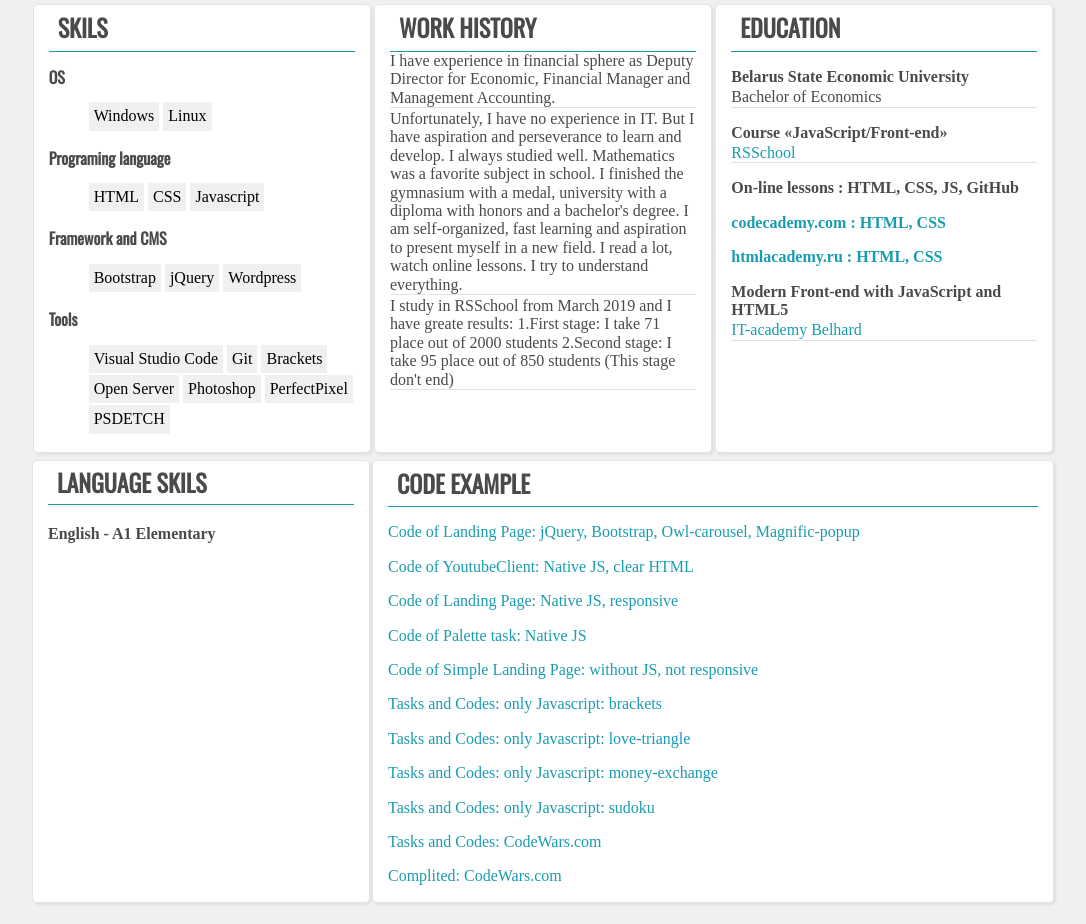
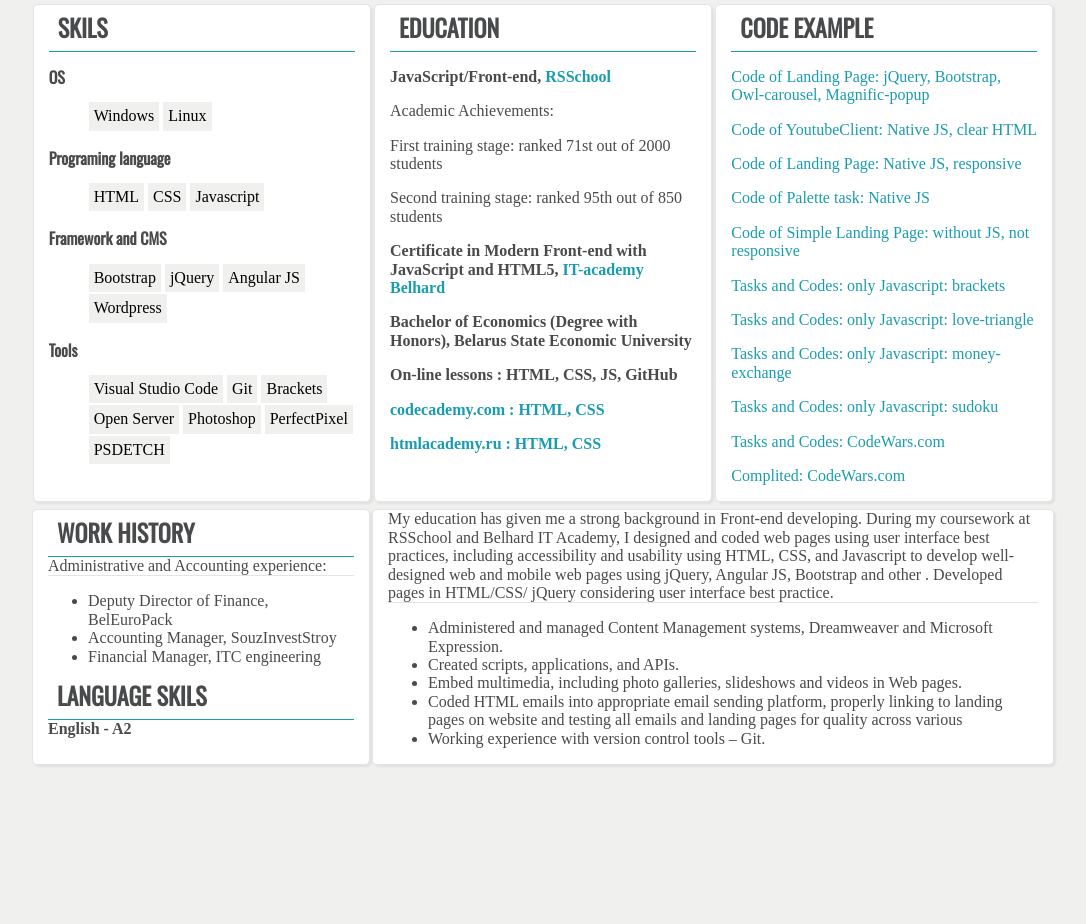
Before and after one commit to yalatan/yalatan.github.io, a plain HTML site: page index.html in a window 1280 px wide. Shown: the part 386-1310 px from the top of the page, without its empty margins (97-1183 px from the left). After the commit the page ends 1172 px from the top, so only its background shows below. Drawn offline with nearby package versions, Linux system fonts and the light colour scheme.

Commit message:
correct text

```diff
--- a/index.html
+++ b/index.html
@@ -6,8 +6,7 @@
     <meta name="viewport" content="width=device-width, initial-scale=1.0">
     <meta http-equiv="X-UA-Compatible" content="ie=edge">
     <link href="https://fonts.googleapis.com/css?family=Oswald" rel="stylesheet">
-    <link rel="stylesheet" href="https://use.fontawesome.com/releases/v5.7.2/css/all.css"
-        integrity="sha384-fnmOCqbTlWIlj8LyTjo7mOUStjsKC4pOpQbqyi7RrhN7udi9RwhKkMHpvLbHG9Sr" crossorigin="anonymous">
+    <link rel="stylesheet" href="https://use.fontawesome.com/releases/v5.7.2/css/all.css" integrity="sha384-fnmOCqbTlWIlj8LyTjo7mOUStjsKC4pOpQbqyi7RrhN7udi9RwhKkMHpvLbHG9Sr" crossorigin="anonymous">
     <link rel="stylesheet" href="normalize.css">
     <link rel="stylesheet" href="main.css">
     <title>CV of Natallia Nikitina</title>
@@ -45,9 +44,7 @@
                 <h2>Summary</h2>
             </div>
             <div class="box-content">
-                <p>I'm seeking a position of Junior Frontend Developer. I'm fond of Frontend. I can use HTML,
-                    CSS, Git. I'm a purposeful person. I am self-organized, fast learning and aspiration to present myself in a new field.
-                    If I don't known something, I prefer studing. I try to education myself as much as possible.</p>
+                <p>I am a self-motivated, creative, and ambitious individual seeking employment as an Junior Front-end Developer. Coming with certifications in HTML, CSS, and JavaScript , I can use my coursework experience and strong ability to effectively design, maintain, and contribute to creating great website systems.</p>
             </div>
         </section>
 
@@ -75,6 +72,7 @@
                 <ul class="ul-skils">
                     <li>Bootstrap</li>
                     <li>jQuery</li>
+                    <li>Angular JS</li>
                     <li>Wordpress</li>
                 </ul>
 
@@ -88,12 +86,35 @@
                     <li>Open Server</li>
                     <li>Photoshop</li>
                     <li>PerfectPixel</li>
-					  <li>  PSDETCH</li>
+                    <li>PSDETCH</li>
                 </ul>
 
+
+            </div>
+
+        </section>
+        <section class="box education">
+            <div class="box-title">
+                <h2>Education</h2>
+            </div>
+            <div class="box-content">
+                <div class="educ-work-place">
+                    <p class="educ-work-place__place-name">JavaScript/Front-end, <a href="https://rs.school/js/index.html">RSSchool</a></p>
+
+                    <p>Academic Achievements:</p>
+                    <p>First training stage: ranked 71st out of 2000 students</p>
+                    <p>Second training stage: ranked 95th out of 850 students</p>
+                    <p class="educ-work-place__place-name"> Certificate in Modern Front-end with JavaScript and HTML5, <a href="https://belhard.academy/frontend-html5-javascript">IT-academy Belhard</a></p>
+                    <p class="educ-work-place__place-name">Bachelor of Economics (Degree with Honors), Belarus State Economic University</p>
+
+                    <p class="educ-work-place__place-name">On-line lessons : HTML, CSS, JS, GitHub</p>
+                    <p class="educ-work-place__place-name"><a href="https://www.codecademy.com/users/Ya_latan/achievements">codecademy.com : HTML, CSS</a></p>
+                    <p class="educ-work-place__place-name"><a href="https://htmlacademy.ru/profile/id1013059/achievements">htmlacademy.ru : HTML, CSS</a></p>
+
+
+                </div>
             </div>
         </section>
-
         <section class="box code-exampel">
             <div class="box-title">
                 <h2>Code example</h2>
@@ -115,6 +136,7 @@
             </div>
         </section>
 
+
         <section class="box work-history">
             <div class="box-title">
                 <h2>Work History</h2>
@@ -123,44 +145,33 @@
 
                 <div class="educ-work-place">
 
-                    <p class="educ-work-place__profecion">I have experience in financial sphere as Deputy Director for Economic, Financial Manager and Management Accounting.</p>
-
-                    <p class="educ-work-place__profecion">Unfortunately, I have no experience in IT. But I have aspiration and perseverance to learn and develop.
-I always studied well. Mathematics was a favorite subject in school. I finished the gymnasium with a medal,  university with a diploma with honors and a bachelor's degree. I am self-organized, fast learning and aspiration to present myself in a new field.
-I read a lot, watch online lessons. I try to understand everything. </p>
-<p class="educ-work-place__profecion">I study in RSSchool from March 2019 and I have greate results: 1.First stage: I take 71 place out of 2000 students 2.Second stage: I take 95 place out of 850 students (This stage don't end)</p>
-                </div>
-
-
-            </div>
-        </section>
-
-        <section class="box education">
-            <div class="box-title">
-                <h2>Education</h2>
-            </div>
-            <div class="box-content">
-                <div class="educ-work-place">
-                    <p class="educ-work-place__place-name">Belarus State Economic University</p>
-					<p class="educ-work-place__profecion">Bachelor of Economics</p>
-					<p class="educ-work-place__place-name">Course «JavaScript/Front-end»</p>
-					<p class="educ-work-place__profecion"><a href="https://rs.school/js/index.html">RSSchool</a></p>
-                    <p class="educ-work-place__place-name">On-line lessons : HTML, CSS, JS, GitHub</p>
-                    <p class="educ-work-place__place-name"><a href="https://www.codecademy.com/users/Ya_latan/achievements">codecademy.com : HTML, CSS</a></p>
-                    <p class="educ-work-place__place-name"><a href="https://htmlacademy.ru/profile/id1013059/achievements">htmlacademy.ru : HTML, CSS</a></p>
-					 <p class="educ-work-place__place-name">Modern Front-end with JavaScript and HTML5</p>
-					 <p class="educ-work-place__profecion"><a href="https://belhard.academy/frontend-html5-javascript">IT-academy Belhard</a></p>
-
+                    <p class="educ-work-place__profecion">
+                        Administrative and Accounting experience:</p>
+                    <ul>
+                        <li>Deputy Director of Finance, BelEuroPack</li>
+                        <li>Accounting Manager, SouzInvestStroy</li>
+                        <li>Financial Manager, ITC engineering</li>
+                    </ul>
                 </div>
             </div>
-        </section>
-
-        <section class="box language">
             <div class="box-title">
                 <h2>Language skils</h2>
             </div>
+            <div class="box-content"><strong>English - A2</strong></div>
+        </section>
+
+
+        <section class="box last">
+
             <div class="box-content">
-                <p><strong>English - A1 Elementary</strong></p>
+                <p class="educ-work-place__profecion">My education has given me a strong background in Front-end developing. During my coursework at RSSchool and Belhard IT Academy, I designed and coded web pages using user interface best practices, including accessibility and usability using HTML, CSS, and Javascript to develop well-designed web and mobile web pages using jQuery, Angular JS, Bootstrap and other . Developed pages in HTML/CSS/ jQuery considering user interface best practice. </p>
+                <ul>
+                    <li>Administered and managed Content Management systems, Dreamweaver and Microsoft Expression.</li>
+                    <li>Created scripts, applications, and APIs.</li>
+                    <li>Embed multimedia, including photo galleries, slideshows and videos in Web pages.</li>
+                    <li>Coded HTML emails into appropriate email sending platform, properly linking to landing pages on website and testing all emails and landing pages for quality across various</li>
+                    <li>Working experience with version control tools – Git.</li>
+                </ul>
 
             </div>
         </section>
--- a/main.css
+++ b/main.css
@@ -12,11 +12,15 @@
     color: #484a4b;
 }
 
-h1, h2, h3, .profile-subtitle {
+h1,
+h2,
+h3,
+.profile-subtitle {
     font-family: 'Oswald', Tahoma, sans-serif;
 }
 
-.profile, .box {
+.profile,
+.box {
     flex-basis: 338px;
     box-sizing: border-box;
     margin: 1px;
@@ -37,7 +41,8 @@
 .profile-image {
     height: 200px;
     width: 200px;
-    background: url(./assets/img/ProfileFoto.jpg) 50% 50%;
+    /*background: url(./assets/img/ProfileFoto.jpg) 50% 50%;*/
+    /*вставить фото*/
     border-radius: 100%;
     border: 3px solid #fff;
     margin: 0;
@@ -76,10 +81,9 @@
 h2 {
     margin: 9px;
     text-transform: uppercase;
-    /* color: #1a9cb0; */
 }
 
-h3{
+h3 {
     font-size: 1em;
 }
 
@@ -102,8 +106,13 @@
     color: #1a9cb0;
 }
 
-.box-content a:hover, .social a:hover {
+.box-content a:hover,
+.social a:hover {
     color: #09c7e5;
+}
+
+.last {
+    flex-grow: 1;
 }
 
 .ul-skils {
@@ -123,30 +132,32 @@
     color: #fff;
 }
 
-.educ-work-place p{
+.educ-work-place p {
     padding: 0;
     margin-bottom: 2px;
 }
 
-.educ-work-place__place-name{
+.educ-work-place__place-name {
     font-weight: 900;
 }
 
-.educ-work-place__year, .educ-work-place__department{
+.educ-work-place__year,
+.educ-work-place__department {
     font-style: italic;
     margin-top: 0;
 }
 
-.educ-work-place__profecion{
+.educ-work-place__profecion {
     margin-top: 0;
     border-bottom: 1px solid #e3e4e5;
 }
 
-.summary, .language{
+.summary,
+.language {
     line-height: 25px;
 }
 
 .code-exampel {
-    order: 1;
-    flex-grow: 1;
+    /*order: 1;*/
+
 }
```
Lines whose indentation alone changed are shown as unchanged.
